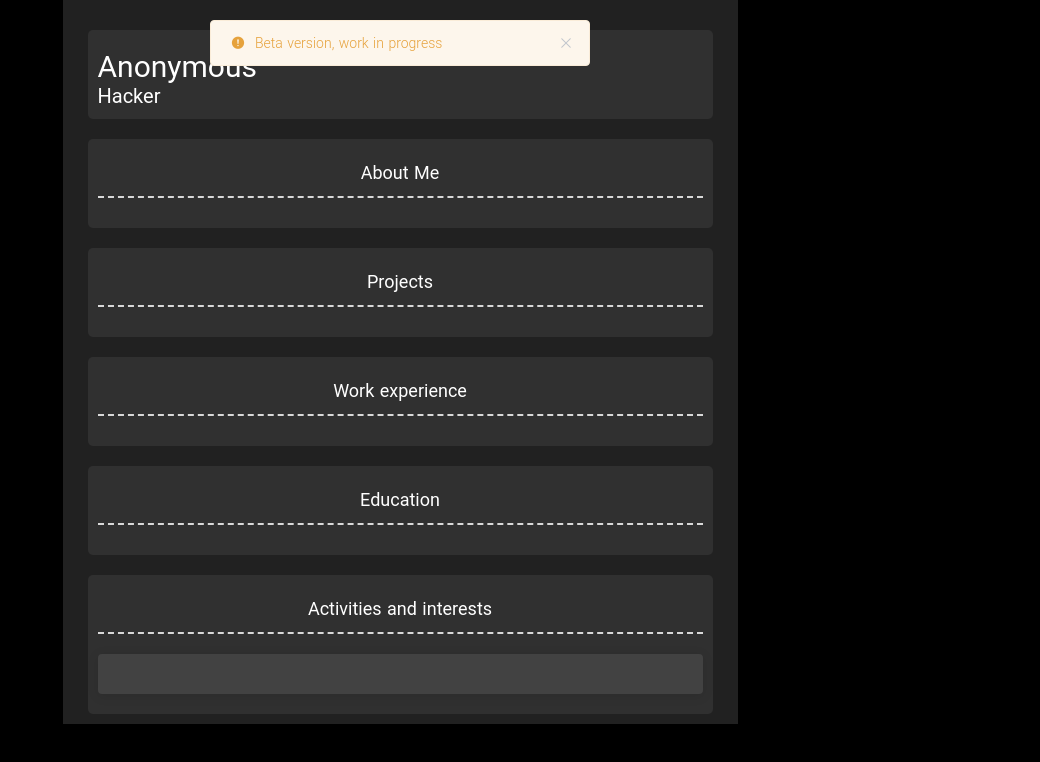
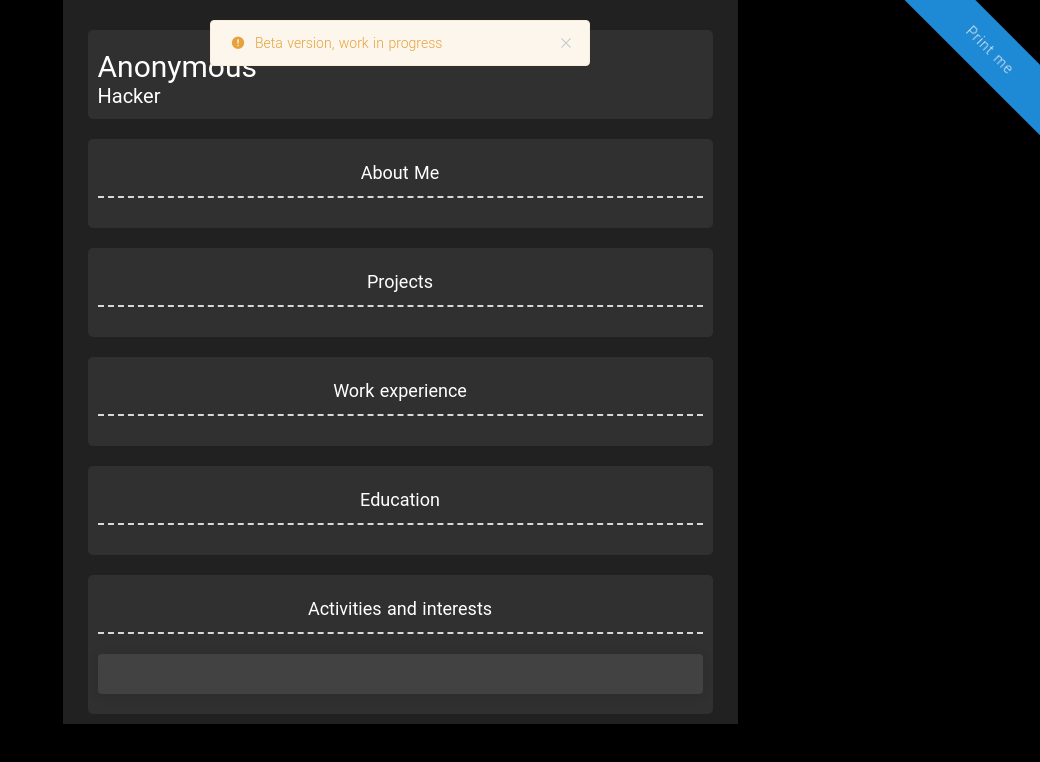
Before and after one commit to dcyou/resume, a Nuxt app: page / in a window 1280 px wide. Shown: the top 762 px of the page, without its empty margins (240-1280 px from the left). Built offline with nearby package versions, Linux system fonts and the light colour scheme.

Commit message:
feat: add print button to the right corner

```diff
--- a/assets/css/main.scss
+++ b/assets/css/main.scss
@@ -87,3 +87,31 @@ ul.icons a {
     }
     @page { margin: 0.5cm }
 }
+
+
+.corner-ribbon{
+    width: 200px;
+    background: #e43;
+    position: absolute;
+    top: 25px;
+    left: -50px;
+    text-align: center;
+    line-height: 50px;
+    letter-spacing: 1px;
+    color: #f0f0f0;
+    transform: rotate(-45deg);
+    -webkit-transform: rotate(-45deg);
+  }
+
+.corner-ribbon.top-right{
+    top: 25px;
+    right: -50px;
+    left: auto;
+    transform: rotate(45deg);
+    -webkit-transform: rotate(45deg);
+    background: #1e8ad6
+  }
+
+  .corner-ribbon.sticky{
+    position: fixed;
+  }
--- a/pages/index.vue
+++ b/pages/index.vue
@@ -9,6 +9,9 @@
       <Education />
       <Hobbies />
     </el-main>
+    <div class="corner-ribbon top-right sticky no-print" @click="print()">
+      Print me
+    </div>
   </el-container>
   <!-- @sproogen thanks for inspiration -->
 </template>
@@ -40,6 +43,9 @@ export default {
         type: "warning",
         customClass: "no-print"
       })
+    },
+    print: function() {
+      window.print()
     }
   }
 }
```
